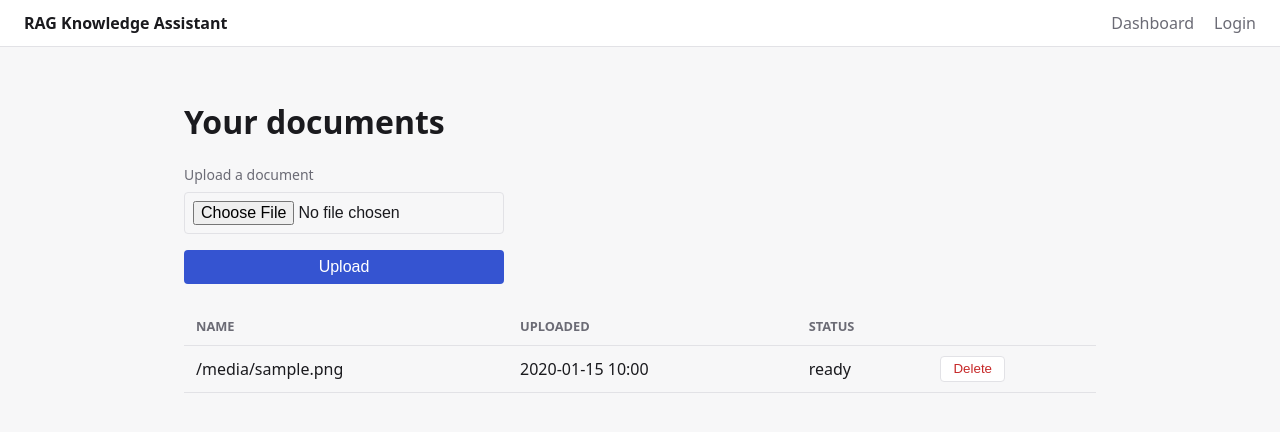
After one commit to Tristan-Bookhans-Git-Repo/RAG-Knowledge-Assistant, a FastAPI app: template app/templates/dashboard.html in a window 1280 px wide. The commit adds this page. Shown: the top 432 px of the page. Run offline with FastAPI, Linux system fonts and the light colour scheme; the template is opened without the code that fills it: most values are stand-ins (such as "Sample title", 1, 10 or a date in 2020); parts of the project's set-up code (start-up, migrations or seed data) failed here and were passed over.

Commit message:
US6.3 - Add dashboard UI and cookie-based auth
- Add a /dashboard frontend route that lists user documents and redirects unauthenticated users to /login.
- Include a dashboard template, JS (upload, delete, refresh) and CSS for document table and delete button.
- Update auth dependency to accept Request and read the access_token from HttpOnly cookie when Authorization header is absent.
- Update integration tests to cover dashboard pages, cookie-only document API calls, and file upload flows.

```diff
--- a/app/dependencies.py
+++ b/app/dependencies.py
@@ -17,13 +17,15 @@ _bearer = HTTPBearer(auto_error=False)
 
 async def get_current_user(
     credentials: Annotated[HTTPAuthorizationCredentials | None, Depends(_bearer)],
+    request: Request,
     db: AsyncSession = Depends(get_db),
 ) -> User:
-    if credentials is None:
+    token = credentials.credentials if credentials else request.cookies.get("access_token")
+    if token is None:
         raise HTTPException(status_code=status.HTTP_401_UNAUTHORIZED, detail="Not authenticated")
 
     try:
-        payload = decode_token(credentials.credentials)
+        payload = decode_token(token)
     except jwt.PyJWTError:
         raise HTTPException(
             status_code=status.HTTP_401_UNAUTHORIZED, detail="Invalid or expired token"
--- a/app/static/css/style.css
+++ b/app/static/css/style.css
@@ -88,3 +88,35 @@ form button {
     font-size: 0.875rem;
     margin: 0;
 }
+
+#documents-table {
+    width: 100%;
+    margin-top: 1.5rem;
+    border-collapse: collapse;
+}
+
+#documents-table th,
+#documents-table td {
+    text-align: left;
+    padding: 0.6rem 0.75rem;
+    border-bottom: 1px solid var(--color-border);
+}
+
+#documents-table th {
+    font-size: 0.8rem;
+    text-transform: uppercase;
+    color: var(--color-muted);
+}
+
+.delete-btn {
+    padding: 0.3rem 0.75rem;
+    border: 1px solid var(--color-border);
+    border-radius: 4px;
+    background: var(--color-surface);
+    color: #c62828;
+    cursor: pointer;
+}
+
+.delete-btn:hover {
+    background: #fdecea;
+}
--- /dev/null
+++ b/app/static/js/dashboard.js
@@ -0,0 +1,104 @@
+function buildEmptyRow() {
+    const row = document.createElement("tr");
+    row.id = "empty-row";
+    const cell = document.createElement("td");
+    cell.colSpan = 4;
+    cell.textContent = "No documents uploaded yet.";
+    row.appendChild(cell);
+    return row;
+}
+
+function buildDocumentRow(doc) {
+    const row = document.createElement("tr");
+    row.dataset.id = doc.id;
+
+    const nameCell = document.createElement("td");
+    nameCell.textContent = doc.filename;
+
+    const dateCell = document.createElement("td");
+    dateCell.textContent = new Date(doc.created_at).toLocaleString();
+
+    const statusCell = document.createElement("td");
+    statusCell.textContent = doc.status;
+
+    const actionCell = document.createElement("td");
+    const deleteBtn = document.createElement("button");
+    deleteBtn.className = "delete-btn";
+    deleteBtn.dataset.id = doc.id;
+    deleteBtn.textContent = "Delete";
+    actionCell.appendChild(deleteBtn);
+
+    row.append(nameCell, dateCell, statusCell, actionCell);
+    return row;
+}
+
+async function refreshDocuments() {
+    const response = await fetch("/documents");
+    if (!response.ok) return;
+
+    const documents = await response.json();
+    const tbody = document.getElementById("documents-body");
+    tbody.innerHTML = "";
+
+    if (documents.length === 0) {
+        tbody.appendChild(buildEmptyRow());
+        return;
+    }
+
+    for (const doc of documents) {
+        tbody.appendChild(buildDocumentRow(doc));
+    }
+}
+
+function setupUploadForm() {
+    const form = document.getElementById("upload-form");
+    if (!form) return;
+
+    form.addEventListener("submit", async (event) => {
+        event.preventDefault();
+        const errorEl = document.getElementById("upload-error");
+        errorEl.hidden = true;
+
+        const fileInput = document.getElementById("upload-file");
+        const file = fileInput.files[0];
+        if (!file) return;
+
+        const formData = new FormData();
+        formData.append("file", file);
+
+        const response = await fetch("/documents/upload", {
+            method: "POST",
+            body: formData,
+        });
+
+        if (!response.ok) {
+            const body = await response.json().catch(() => ({}));
+            errorEl.textContent = body.detail || "Upload failed. Please try again.";
+            errorEl.hidden = false;
+            return;
+        }
+
+        form.reset();
+        await refreshDocuments();
+    });
+}
+
+function setupDeleteButtons() {
+    const tbody = document.getElementById("documents-body");
+    if (!tbody) return;
+
+    tbody.addEventListener("click", async (event) => {
+        const target = event.target;
+        if (!(target instanceof HTMLElement) || !target.classList.contains("delete-btn")) {
+            return;
+        }
+
+        const response = await fetch(`/documents/${target.dataset.id}`, { method: "DELETE" });
+        if (response.ok) {
+            await refreshDocuments();
+        }
+    });
+}
+
+setupUploadForm();
+setupDeleteButtons();
--- /dev/null
+++ b/app/templates/dashboard.html
@@ -0,0 +1,41 @@
+{% extends "base.html" %}
+
+{% block title %}Dashboard — RAG Knowledge Assistant{% endblock %}
+
+{% block content %}
+<h1>Your documents</h1>
+
+<form id="upload-form" novalidate>
+    <label for="upload-file">Upload a document</label>
+    <input type="file" id="upload-file" name="file" accept=".pdf,.docx" required />
+    <p id="upload-error" class="form-error" hidden></p>
+    <button type="submit">Upload</button>
+</form>
+
+<table id="documents-table">
+    <thead>
+        <tr>
+            <th>Name</th>
+            <th>Uploaded</th>
+            <th>Status</th>
+            <th></th>
+        </tr>
+    </thead>
+    <tbody id="documents-body">
+        {% for doc in documents %}
+        <tr data-id="{{ doc.id }}">
+            <td>{{ doc.filename }}</td>
+            <td>{{ doc.created_at.strftime("%Y-%m-%d %H:%M") }}</td>
+            <td>{{ doc.status }}</td>
+            <td><button class="delete-btn" data-id="{{ doc.id }}">Delete</button></td>
+        </tr>
+        {% else %}
+        <tr id="empty-row"><td colspan="4">No documents uploaded yet.</td></tr>
+        {% endfor %}
+    </tbody>
+</table>
+{% endblock %}
+
+{% block scripts %}
+<script src="{{ url_for('static', path='js/dashboard.js') }}"></script>
+{% endblock %}
```
Also changed, not shown: app/routers/frontend.py (+24 -1 lines), tests/integration/test_frontend.py (+100 -0 lines).
